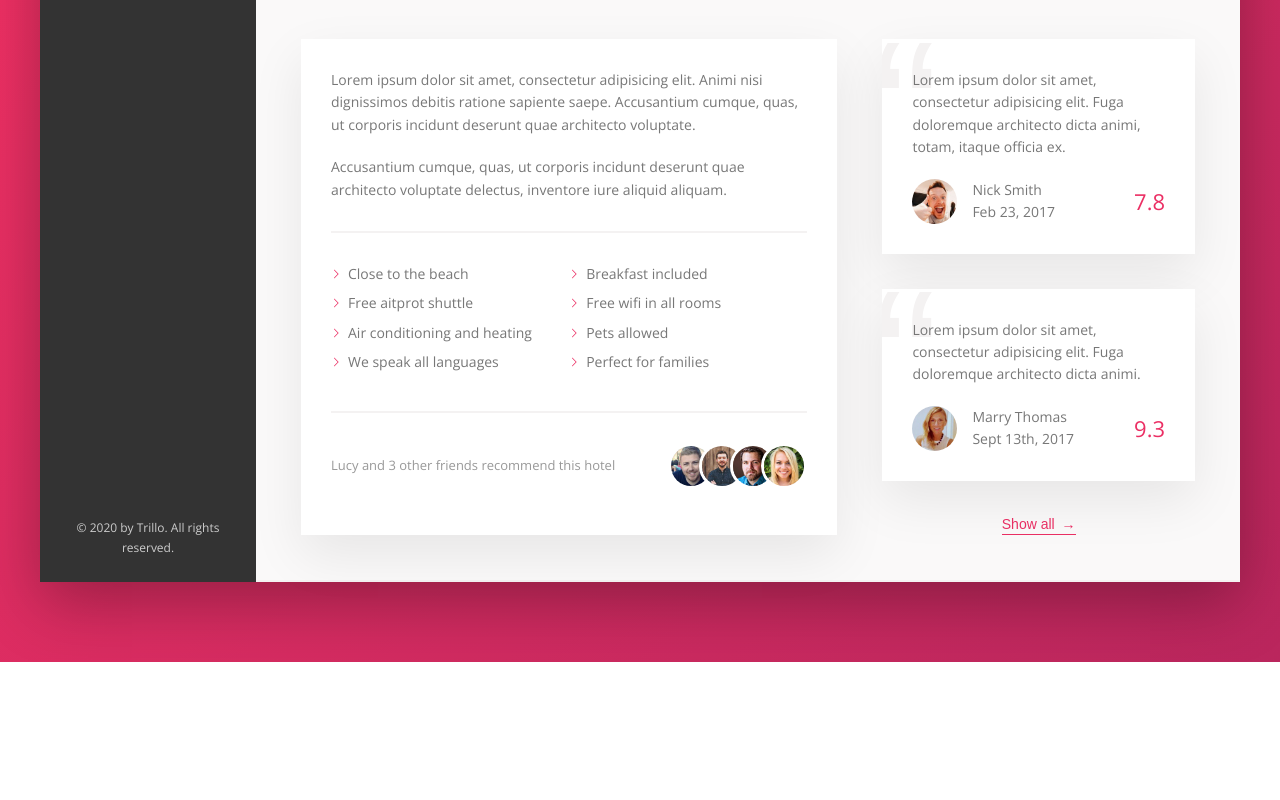
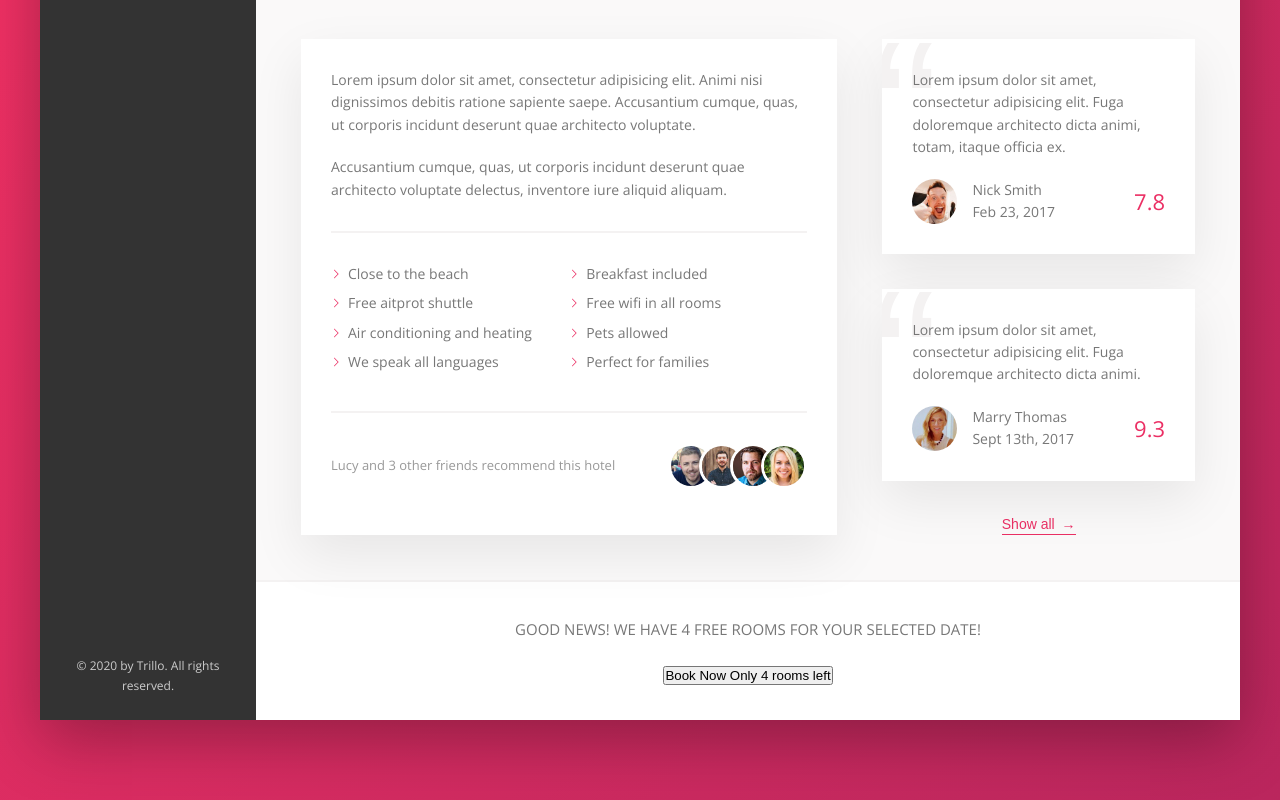
Before and after one commit to Ayush-Chugh-2006/Trillo, a website: page index.html in a window 1280 px wide. Shown: the part 609-1409 px from the top of the page. Before the commit the page ends 1271 px from the top, so only its background shows below. Drawn offline with nearby package versions, Linux system fonts and the light colour scheme.

Commit message:
done markup and basic css

```diff
--- a/index.html
+++ b/index.html
@@ -253,6 +253,15 @@
 							</div>
 						</div>
 					</div>
+					<div class="cta">
+						<h2 class="cta__book-now">
+							Good news! We have 4 free rooms for your selected date!
+						</h2>
+						<button class="btn">
+							<span class="btn__visible">Book Now</span>
+							<span class="btn__invisible"> Only 4 rooms left </span>
+						</button>
+					</div>
 				</main>
 			</div>
 		</div>
--- a/sass/_components.scss
+++ b/sass/_components.scss
@@ -16,7 +16,6 @@
 	display: flex;
 	align-items: center;
 	justify-content: center;
-	background: #000;
 
 	&__input {
 		font-family: inherit;
@@ -436,5 +435,17 @@
 	}
 }
 
+/* ----------------------------------- CTA ---------------------------------- */
+.cta {
+	padding: 3.5rem 0;
+	text-align: center;
+
+	&__book-now {
+		text-transform: uppercase;
+		font-weight: 300;
+		font-size: 1.5rem;
+		margin-bottom: 2.5rem;
+	}
+}
 /*= End of Hotel View =*/
 /*=============================================<<<<<*/
```
Also changed, not shown: css/style.css.
